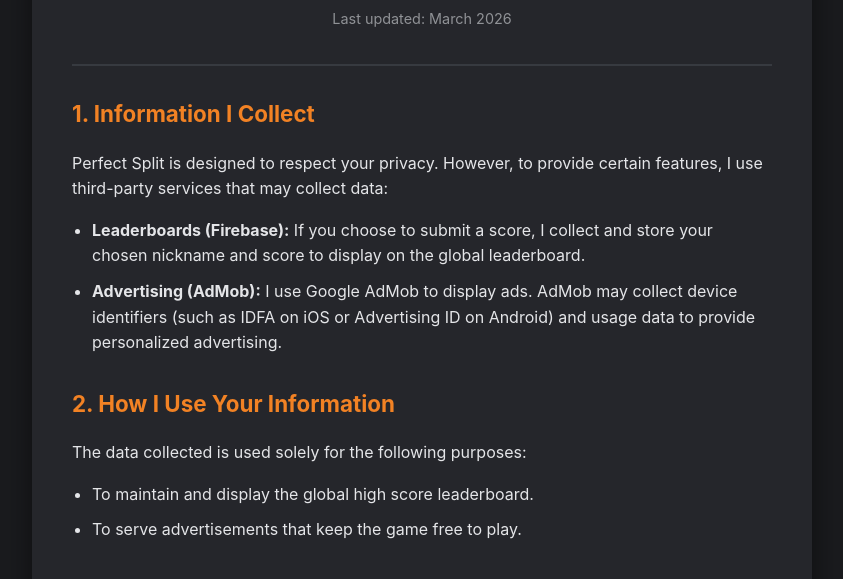
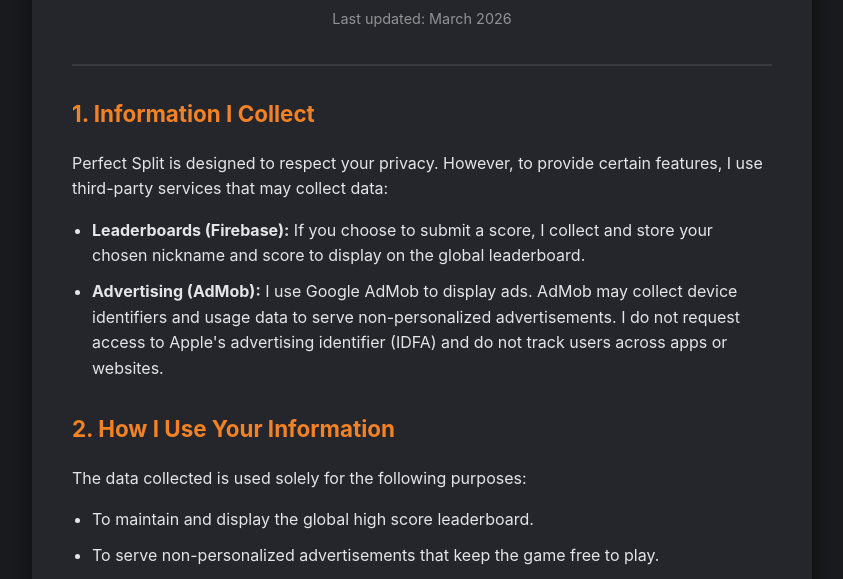
Before and after one commit to ratho3009/Perfect-Split-Website, a plain HTML site: page index.html in a window 1280 px wide. Shown: the part 208-787 px from the top of the page, without its empty margins (218-1061 px from the left). Drawn offline with Linux system fonts and the light colour scheme.

Commit message:
Update advertising information for AdMob

```diff
--- a/index.html
+++ b/index.html
@@ -21,7 +21,7 @@
                 <p>Perfect Split is designed to respect your privacy. However, to provide certain features, I use third-party services that may collect data:</p>
                 <ul>
                     <li><strong>Leaderboards (Firebase):</strong> If you choose to submit a score, I collect and store your chosen nickname and score to display on the global leaderboard.</li>
-                    <li><strong>Advertising (AdMob):</strong> I use Google AdMob to display ads. AdMob may collect device identifiers (such as IDFA on iOS or Advertising ID on Android) and usage data to provide personalized advertising.</li>
+                    <li><strong>Advertising (AdMob):</strong> I use Google AdMob to display ads. AdMob may collect device identifiers and usage data to serve non-personalized advertisements. I do not request access to Apple's advertising identifier (IDFA) and do not track users across apps or websites.</li>
                 </ul>
             </section>
 
@@ -30,7 +30,7 @@
                 <p>The data collected is used solely for the following purposes:</p>
                 <ul>
                     <li>To maintain and display the global high score leaderboard.</li>
-                    <li>To serve advertisements that keep the game free to play.</li>
+                    <li>To serve non-personalized advertisements that keep the game free to play.</li>
                 </ul>
             </section>
 
```
